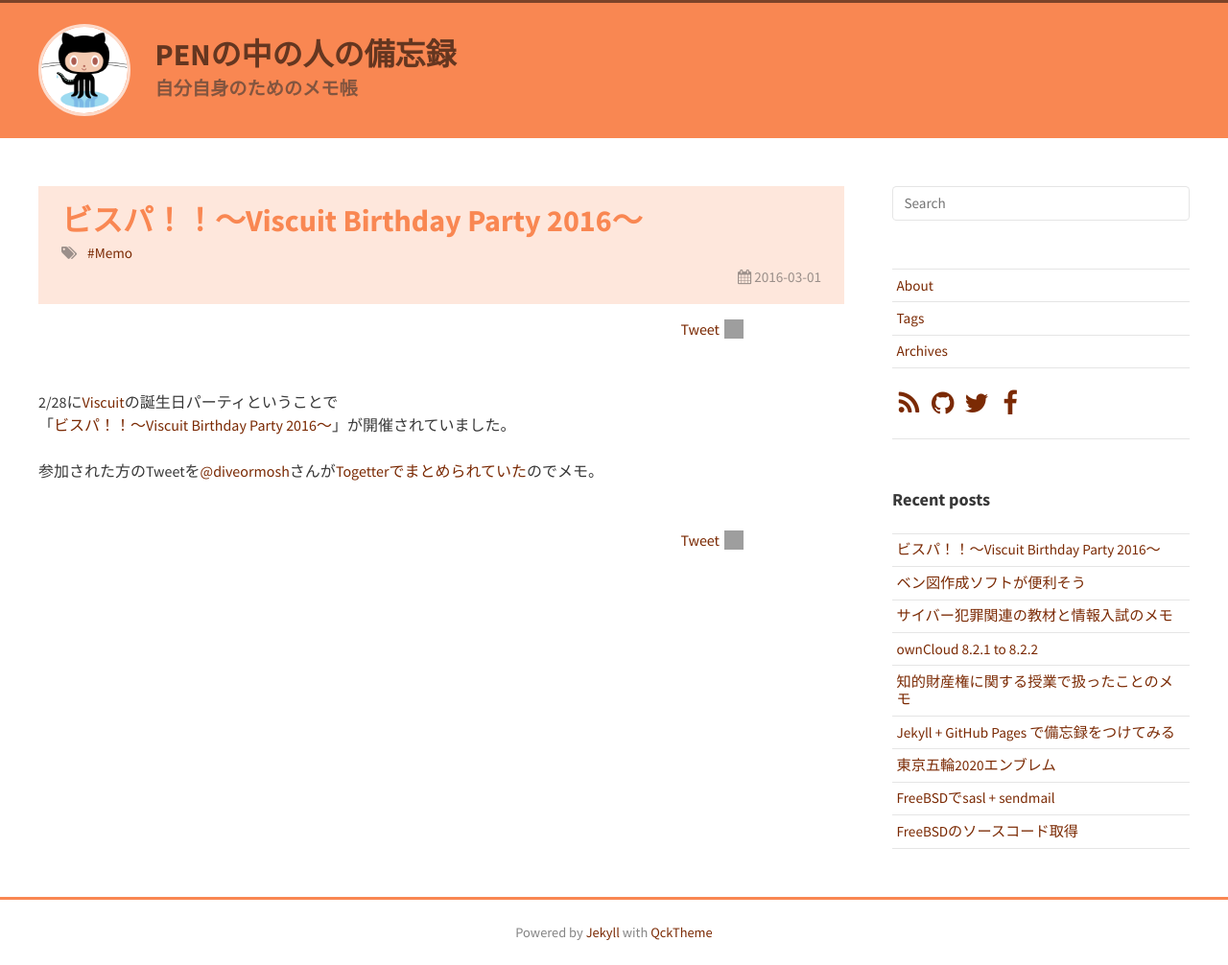
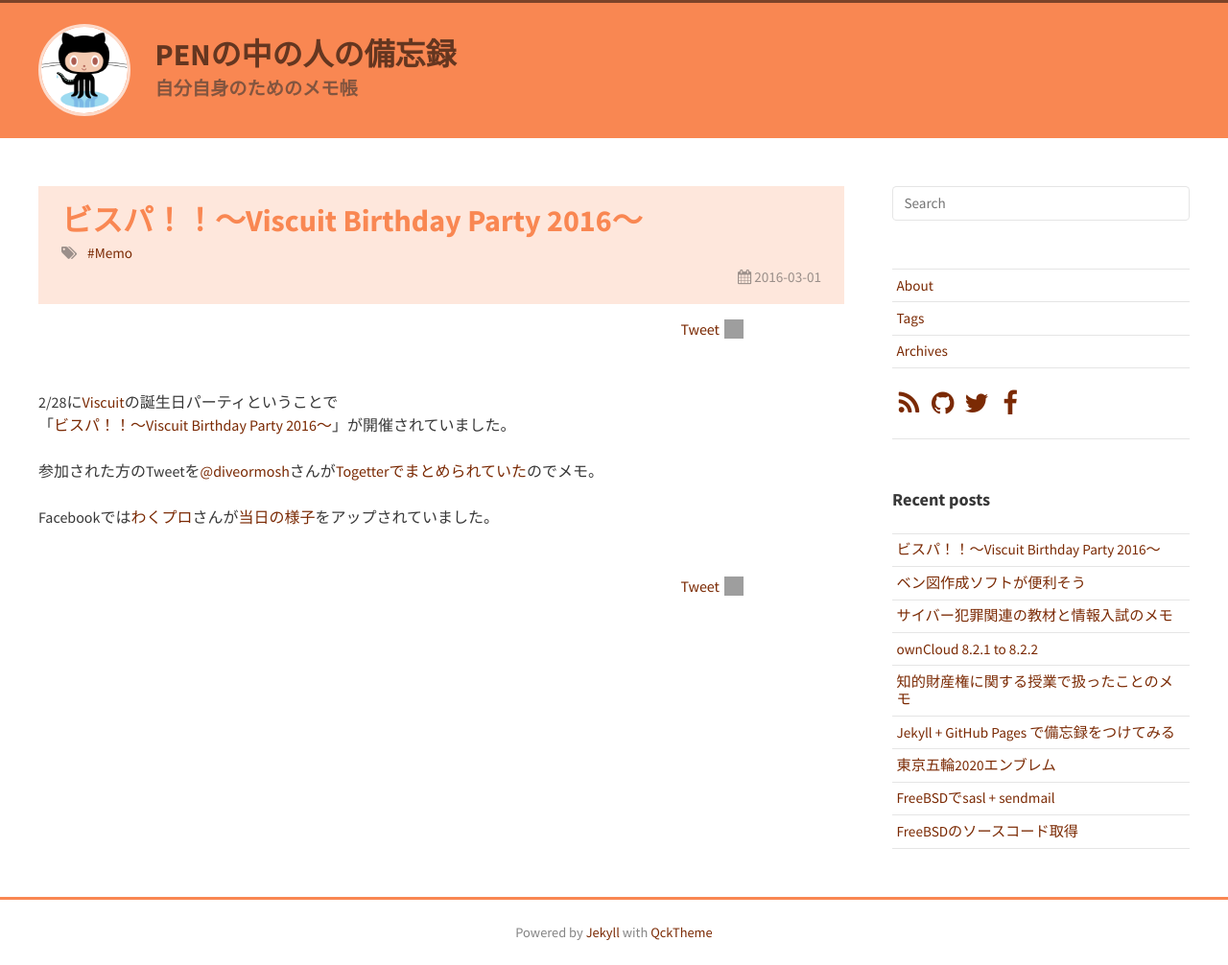
Before and after one commit to xDNCL/blog, a Jekyll site: the page built from _posts/2016-03-01-vispa0228.md, in a window 1280 px wide. Shown: the whole page at 96% size. Built offline with Jekyll 4.4.1, drawn with Linux system fonts in a browser that asks for light colours; nearby versions of some CDN libraries; comment, search, counter and statistics services are not loaded; grey boxes are pictures that could not be loaded.

Commit message:
[Fix] Facebookの記事を追加

```diff
--- a/_posts/2016-03-01-vispa0228.md
+++ b/_posts/2016-03-01-vispa0228.md
@@ -8,3 +8,5 @@ tags: Memo
 「[ビスパ！！〜Viscuit Birthday Party 2016〜](http://party.viscuit.com/)」が開催されていました。
 
 参加された方のTweetを[@diveormosh](https://twitter.com/diveormosh)さんが[Togetterでまとめられていた](http://togetter.com/li/944100)のでメモ。
+
+Facebookでは[わくプロ](https://www.facebook.com/WakuPro/)さんが[当日の様子](https://www.facebook.com/WakuPro/posts/531234437038718)をアップされていました。
```
